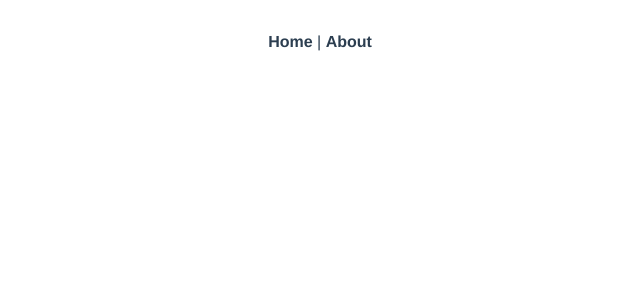
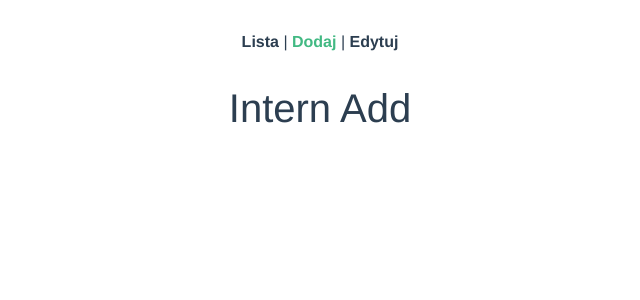
Before and after one commit to sirmarbug/intern-manager, a Vue app: page /intern-add in a window 1280 px wide. Shown: the top 300 px of the page, without its empty margins (320-960 px from the left). Built offline with nearby package versions, Linux system fonts and the light colour scheme.

Commit message:
IM: Created routing

```diff
--- a/src/App.vue
+++ b/src/App.vue
@@ -1,8 +1,9 @@
 <template>
   <div id="app">
     <div id="nav">
-      <router-link to="/">Home</router-link> |
-      <router-link to="/about">About</router-link>
+      <router-link to="/">Lista</router-link> |
+      <router-link to="/intern-add">Dodaj</router-link> |
+      <router-link to="/intern-edit">Edytuj</router-link>
     </div>
     <router-view/>
   </div>
--- a/src/router/index.js
+++ b/src/router/index.js
@@ -1,22 +1,26 @@
-import Vue from 'vue'
-import VueRouter from 'vue-router'
-import Home from '../views/Home.vue'
+import Vue from 'vue';
+import VueRouter from 'vue-router';
+import InternList from '../views/InternList';
+import InternAdd from '../views/InternAdd';
+import InternEdit from '../views/InternEdit';
 
 Vue.use(VueRouter)
 
 const routes = [
   {
     path: '/',
-    name: 'home',
-    component: Home
+    name: 'intern-list',
+    component: InternList
   },
   {
-    path: '/about',
-    name: 'about',
-    // route level code-splitting
-    // this generates a separate chunk (about.[hash].js) for this route
-    // which is lazy-loaded when the route is visited.
-    component: () => import(/* webpackChunkName: "about" */ '../views/About.vue')
+    path: '/intern-add',
+    name: 'intern-add',
+    component: InternAdd
+  },
+  {
+    path: '/intern-edit',
+    name: 'intern-edit',
+    component: InternEdit
   }
 ]
 
--- a/src/views/About.vue
+++ /dev/null
@@ -1,5 +0,0 @@
-<template>
-  <div class="about">
-    <h1>This is an about page</h1>
-  </div>
-</template>
--- a/src/views/Home.vue
+++ /dev/null
@@ -1,18 +0,0 @@
-<template>
-  <div class="home">
-    <img alt="Vue logo" src="../assets/logo.png">
-    <HelloWorld msg="Welcome to Your Vue.js App"/>
-  </div>
-</template>
-
-<script>
-// @ is an alias to /src
-import HelloWorld from '@/components/HelloWorld.vue'
-
-export default {
-  name: 'home',
-  components: {
-    HelloWorld
-  }
-}
-</script>
--- /dev/null
+++ b/src/views/InternAdd.vue
@@ -0,0 +1,14 @@
+<template>
+    <div class="intern-list">
+        <h1>Intern Add</h1>
+    </div>
+</template>
+
+<script>
+export default {
+  name: 'InternAdd',
+}
+</script>
+
+<style scoped lang="scss">
+</style>
--- /dev/null
+++ b/src/views/InternEdit.vue
@@ -0,0 +1,14 @@
+<template>
+    <div class="intern-list">
+        <h1>Intern Edit</h1>
+    </div>
+</template>
+
+<script>
+export default {
+  name: 'InternEdit',
+}
+</script>
+
+<style scoped lang="scss">
+</style>
--- /dev/null
+++ b/src/views/InternList.vue
@@ -0,0 +1,14 @@
+<template>
+    <div class="intern-list">
+        <h1>Intern List</h1>
+    </div>
+</template>
+
+<script>
+export default {
+  name: 'InternList',
+}
+</script>
+
+<style scoped lang="scss">
+</style>
```
